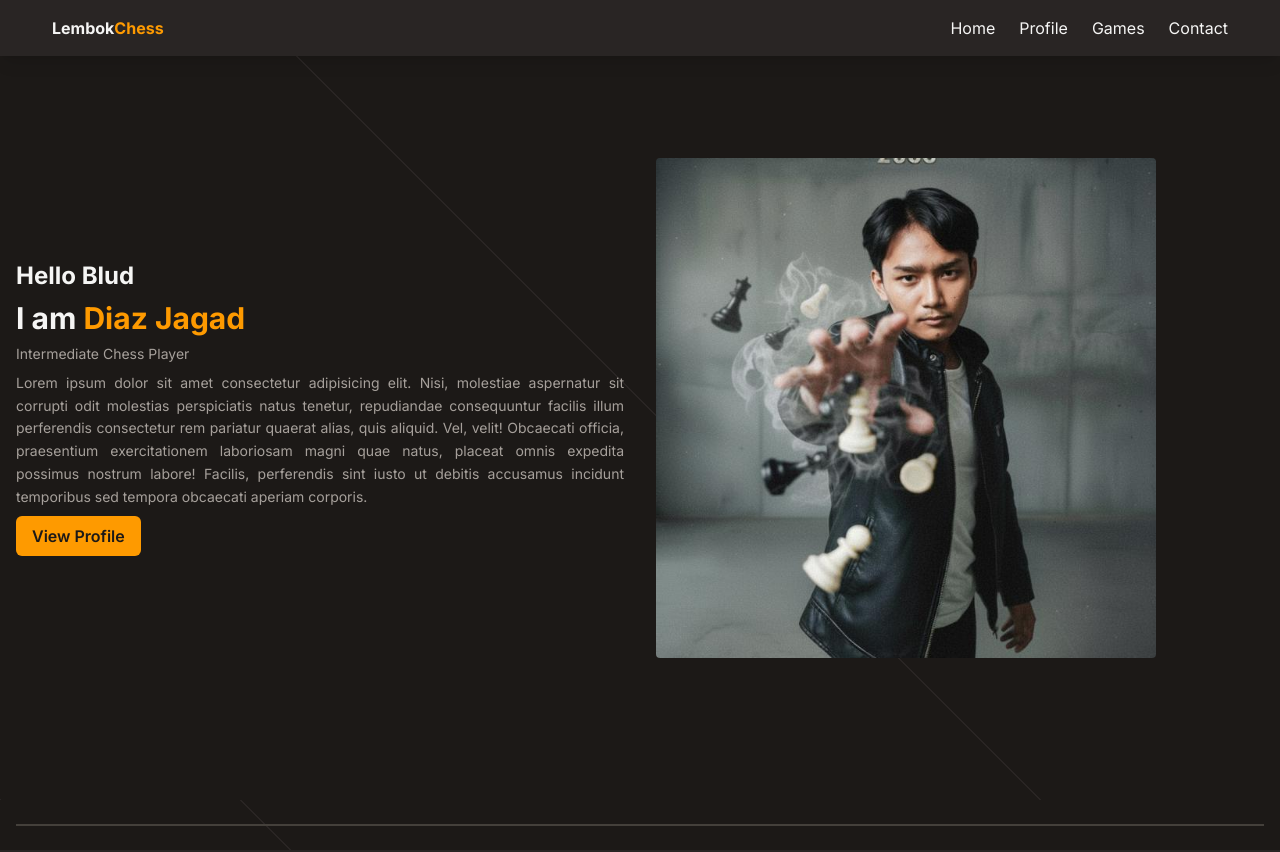
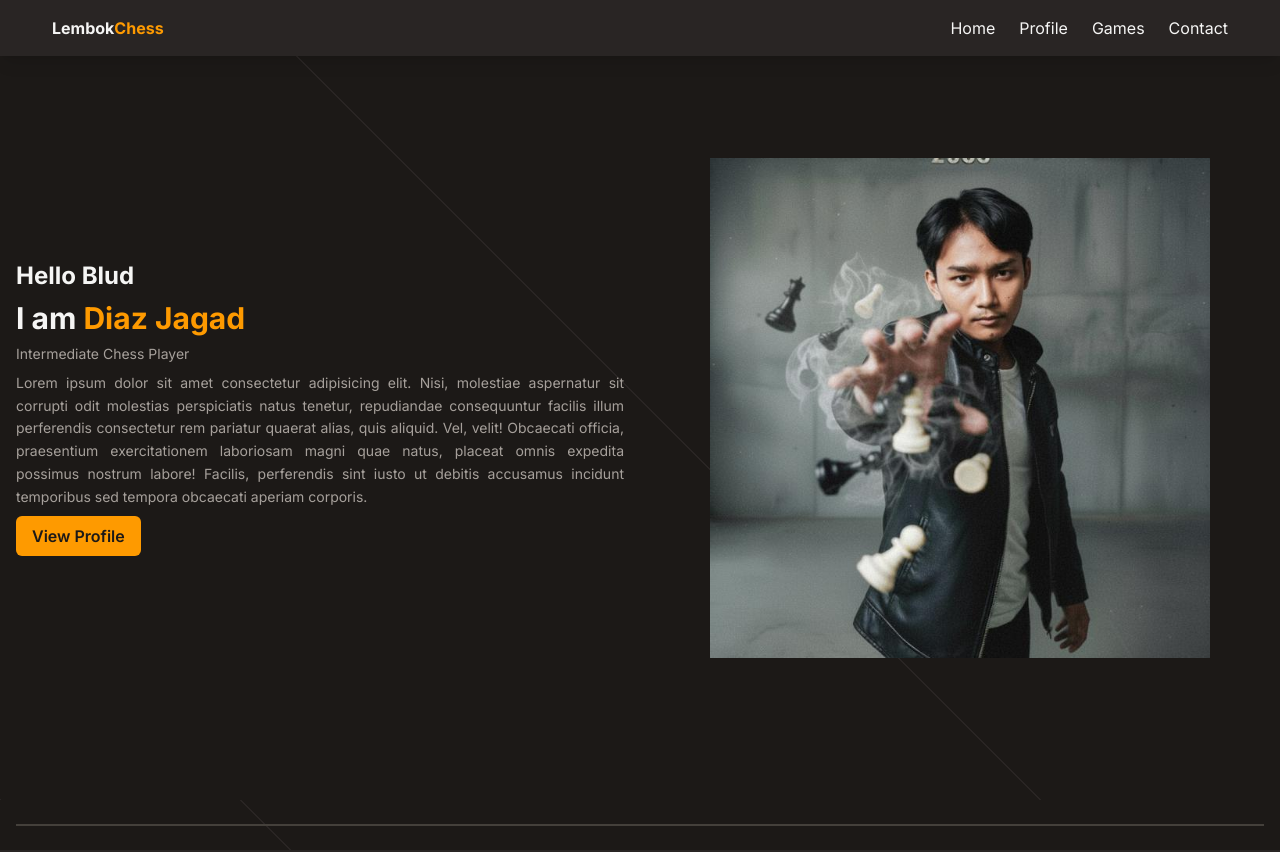
Before and after one commit to Lightning-88/portofolio-web-lembok, a React (Vite) app: page / in a window 1280 px wide. Shown: the top 852 px of the page. Built offline with nearby package versions, Linux system fonts and the light colour scheme.

Commit message:
fixed icon

```diff
--- a/index.html
+++ b/index.html
@@ -3,7 +3,7 @@
 
 <head>
   <meta charset="UTF-8" />
-  <link rel="icon" type="image/png" href="/web-logo.png" />
+  <link rel="icon" type="image/webp" href="/web-logo.webp" />
   <meta name="viewport" content="width=device-width, initial-scale=1.0" />
   <link rel="preconnect" href="https://fonts.googleapis.com" />
   <link rel="preconnect" href="https://fonts.gstatic.com" crossorigin />
--- a/src/App.tsx
+++ b/src/App.tsx
@@ -6,7 +6,7 @@ import { Footer } from "./components/Footer";
 export default function App() {
   return (
     <BrowserRouter>
-      <div className="w-full min-h-screen bg-fixed font-custom bg-stone-900 bg-[image:repeating-linear-gradient(45deg,_var(--color-stone-800)_0,var(--color-stone-800)_1px,_transparent_0,_transparent_50%)] bg-[size:10px_10px] text-stone-100">
+      <div className="w-full min-h-dvh bg-fixed font-custom bg-stone-900 bg-[image:repeating-linear-gradient(45deg,_var(--color-stone-800)_0,var(--color-stone-800)_1px,_transparent_0,_transparent_50%)] bg-[size:10px_10px] text-stone-100">
         <Navbar />
         <div className="container mx-auto pt-14 md:pt-0">
           <Routes>
--- a/src/pages/HomePage.tsx
+++ b/src/pages/HomePage.tsx
@@ -40,7 +40,7 @@ export default function HomePage() {
         <div className="md:flex-1">
           <img
             src={lembokPicture}
-            className="rounded-sm md:max-w-[400px] lg:max-w-[500px]"
+            className="rounded-sm w-full lg:max-h-[500px] object-contain"
             alt="hero-picture"
           />
         </div>
```
Also changed, not shown: public/web-logo.png (deleted), public/web-logo.webp (added).
